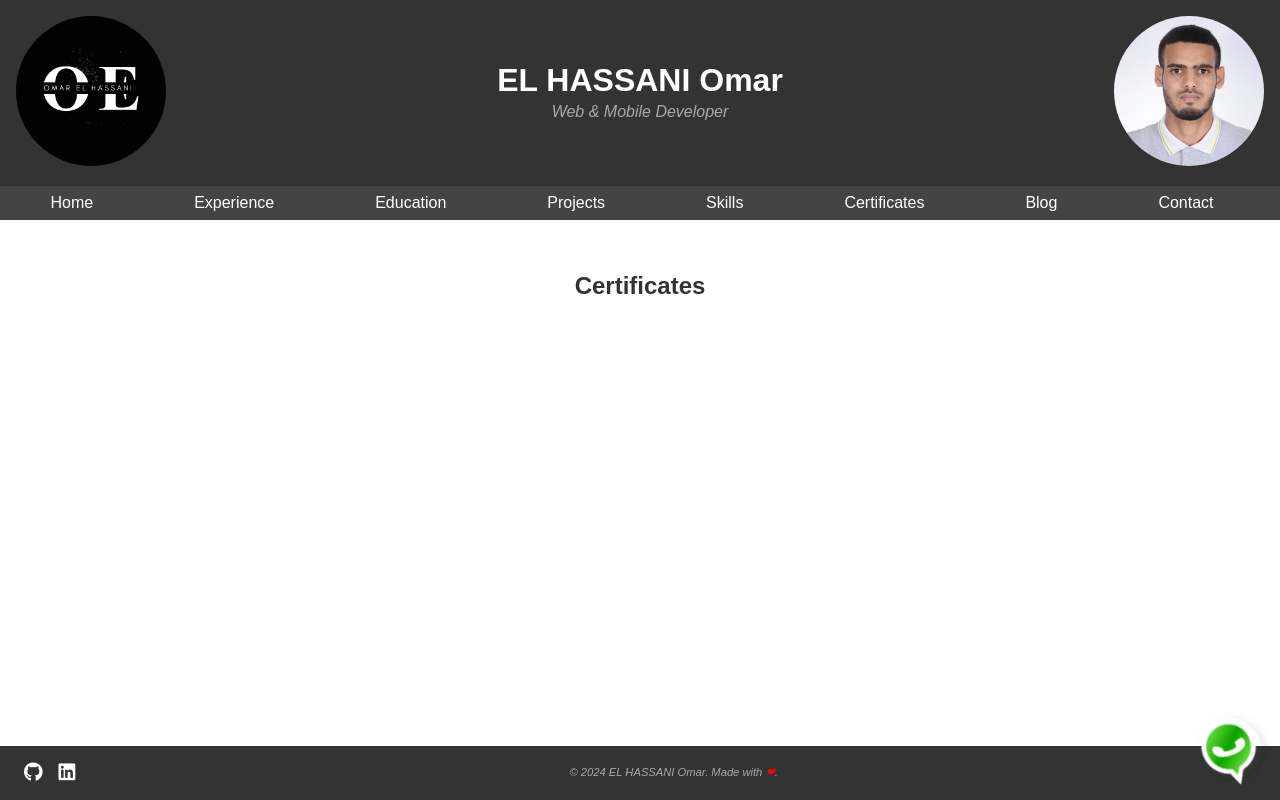
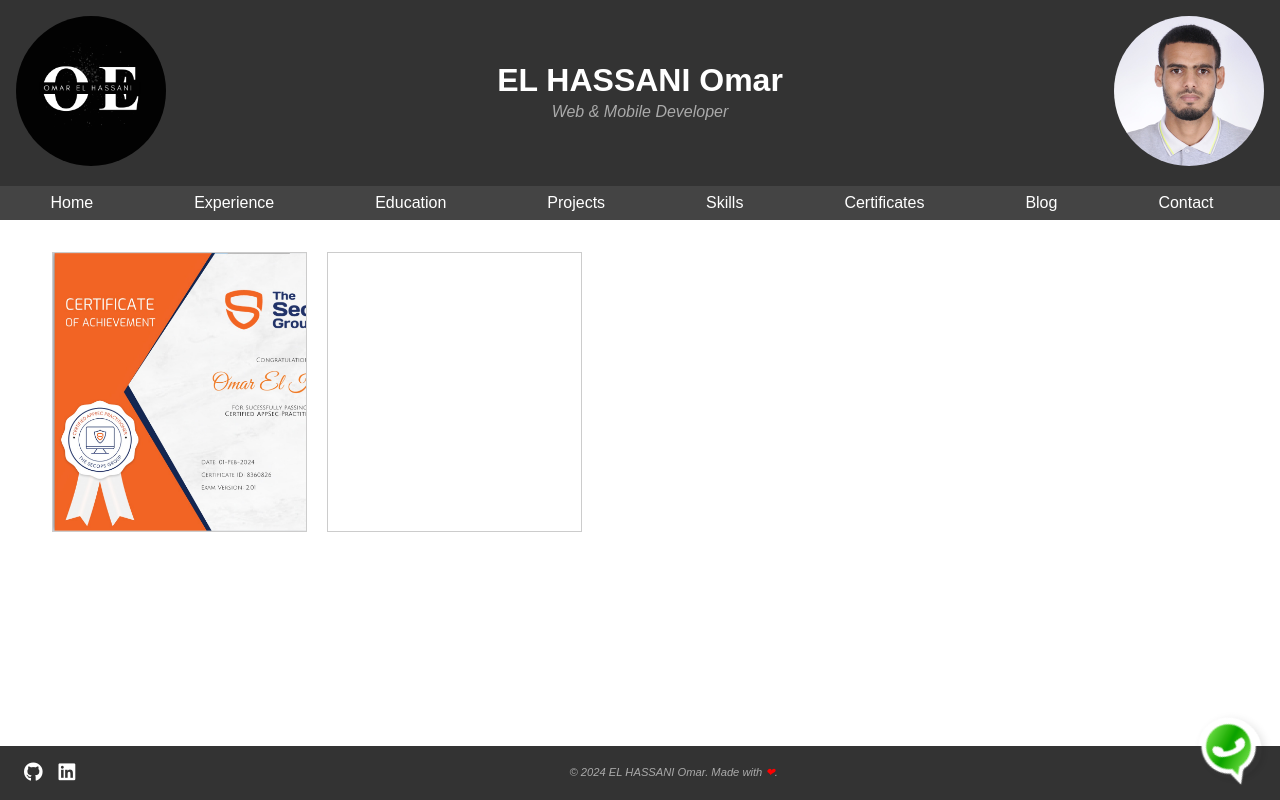
Before and after one commit to omarelhassani12/MyPortfolio, a React (Create React App) app: page /certificates in a window 1280 px wide. Built offline with nearby package versions, Linux system fonts and the light colour scheme.

Commit message:
complete the certificate view and thier data

```diff
--- a/src/containers/Certificates/Certificate.css
+++ b/src/containers/Certificates/Certificate.css
@@ -1,9 +1,61 @@
-/* Projects.css */
+/* Certificate.css */
+#certificates {
+  width: 100%;
+}
 
-section {
-    padding: 2rem;
+.certificates-list {
+  height: 300px;
+  display: flex;
+  flex-wrap: wrap;
+  justify-content: flex-start;
+}
+
+.certificate-row {
+  width: 100%;
+  display: flex;
+  justify-content: space-between;
+}
+
+.certificate-item {
+  position: relative;
+  width: calc(20% - 10px);
+  margin-left: 20px;
+  margin-bottom: 20px;
+  padding: 10px;
+  border: 1px solid #ccc;
+  background-size: cover;
+  background-position: initial;
+}
+
+.certificate-text {
+  position: absolute;
+  top: 50%;
+  left: 50%;
+  width: 95%;
+  height: 95%;
+  transform: translate(-50%, -50%);
+  opacity: 0;
+  transition: opacity 0.3s;
+  background-color: rgba(0, 0, 0, 0.5);
+  padding: 10px;
+  color: white;
+}
+
+.certificate-text p {
+  margin-top: 20px;
+  color: white;
+}
+
+.certificate-item:hover .certificate-text {
+  opacity: 1;
+}
+
+.certificate-item h3 {
+  text-align: center;
+}
+
+@media screen and (max-width: 768px) {
+  .certificate-item {
+    width: calc(50% - 10px);
   }
-
-  h2 {
-    color: #333;
-  }
+}
--- a/src/containers/Certificates/Certificate.js
+++ b/src/containers/Certificates/Certificate.js
@@ -1,16 +1,39 @@
-// Projects.js
-
+// Certificates.js
 import React from 'react';
 import './Certificate.css';
 
+function Certificates() {
+  const certificates = [
+    {
+      name: "Certified Application Security Practitioner(CAP)",
+      issuer: "The SecOps Group",
+      date: "February 2024",
+      backgroundImage: require('../../assets/certificates/CAP.png')
+    },
+    {
+      name: "Certificate in JavaScript Fundamentals",
+      issuer: "ABC Institute",
+      date: "March 2022",
+      backgroundImage: "url('path/to/javascript_certificate.jpg')"
+    },
+    // Add more certificate objects with background images as needed
+  ];
 
-function Projects() {
   return (
-    <section id="project">
-      <h2>Certificates</h2>
-      {/* Your projects content goes here */}
+    <section id="certificates">
+      <div className="certificates-list">
+        {certificates.map((certificate, index) => (
+          <div className="certificate-item" key={index} style={{ backgroundImage: `url(${certificate.backgroundImage})` }}>
+            <div className="certificate-text">
+              <h3>{certificate.name}</h3>
+              <p>Issuer: <b>{certificate.issuer}</b></p>
+              <p>Date of Issuance: <b>{certificate.date}</b></p>
+            </div>
+          </div>
+        ))}
+      </div>
     </section>
   );
 }
 
-export default Projects;
+export default Certificates;
```
Also changed, not shown: src/assets/certificates/CAP.png (added).
